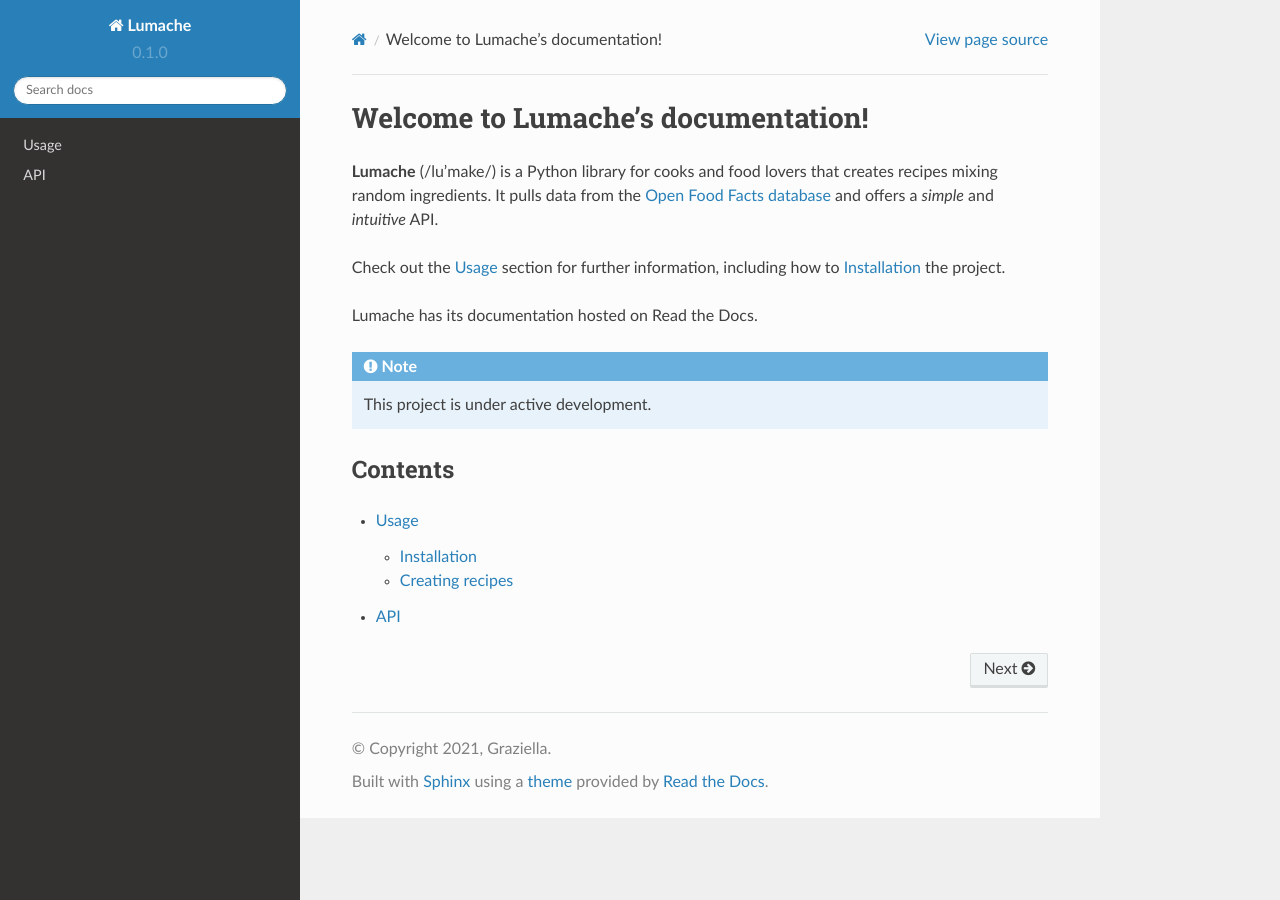
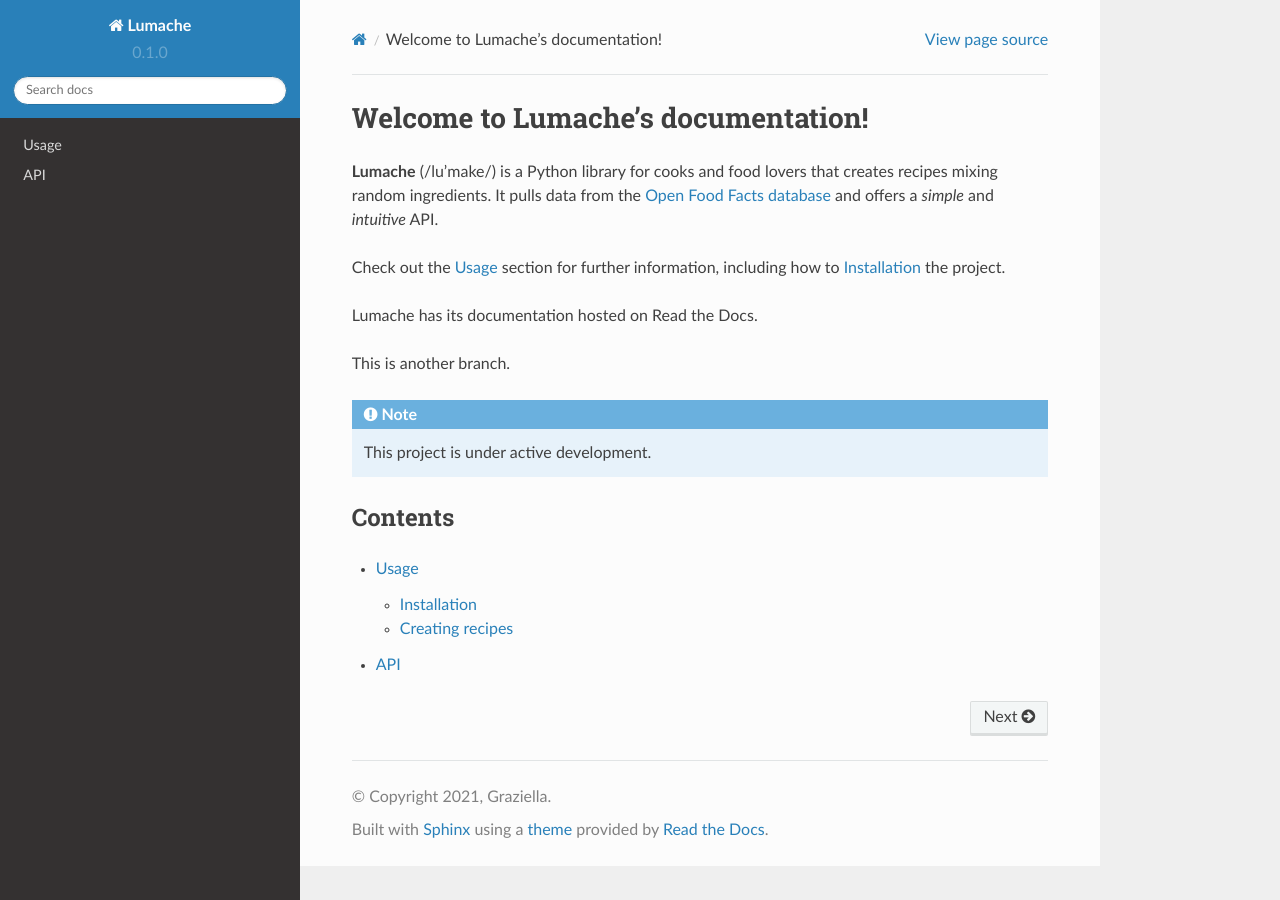
Before and after one commit to eduardosprp/rtd-tutorial, a Sphinx documentation site: the page built from docs/source/index.rst, in a window 1280 px wide. Built offline with Sphinx 7.4.7 and the Read the Docs theme 2.0.0, drawn with Linux system fonts in a browser that asks for light colours.

Commit message:
Created branch

```diff
--- a/docs/source/index.rst
+++ b/docs/source/index.rst
@@ -11,6 +11,8 @@ how to :ref:`installation` the project.
 
 Lumache has its documentation hosted on Read the Docs.
 
+This is another branch.
+
 .. note::
 
    This project is under active development.
```
